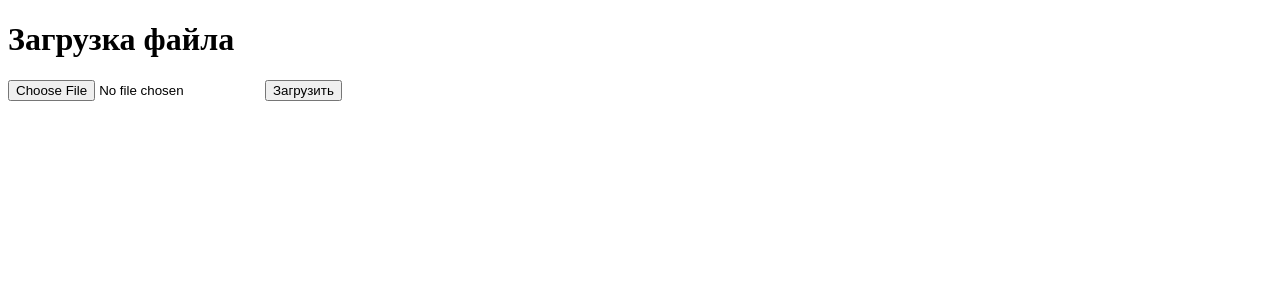
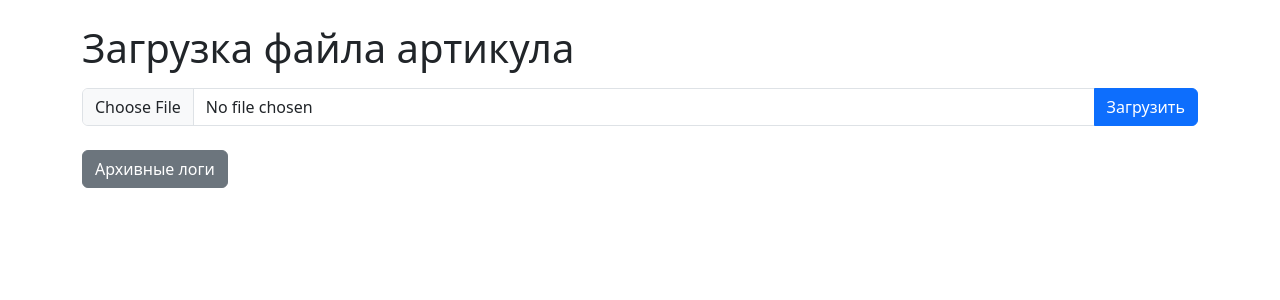
Before and after one commit to IvanZagulin/ozon-project, a Flask app: page / in a window 1280 px wide. Shown: the top 300 px of the page. Run offline with Flask 3, Linux system fonts and the light colour scheme; parts of the project's set-up code (start-up, migrations or seed data) failed here and were passed over.

Commit message:
Update index.html

```diff
--- a/templates/index.html
+++ b/templates/index.html
@@ -3,12 +3,28 @@
 <head>
     <meta charset="UTF-8">
     <title>Импорт карточек</title>
+    <link href="https://cdn.jsdelivr.net/npm/bootstrap@5.3.3/dist/css/bootstrap.min.css" rel="stylesheet">
 </head>
-<body>
-    <h1>Загрузка файла</h1>
-    <form method="POST" enctype="multipart/form-data">
-        <input type="file" name="file" required>
-        <button type="submit">Загрузить</button>
-    </form>
+<body class="container py-4">
+
+<h1 class="mb-3">Загрузка файла артикула</h1>
+<form class="mb-4" method="POST" enctype="multipart/form-data">
+    <div class="input-group">
+        <input type="file" class="form-control" name="file" required>
+        <button class="btn btn-primary" type="submit">Загрузить</button>
+    </div>
+</form>
+
+{% if logs %}
+<h2 class="h4">Текущие логи</h2>
+<pre class="bg-light border p-3" style="max-height:400px; overflow:auto;">
+{% for line in logs %}
+{{ line }}
+{% endfor %}
+</pre>
+{% endif %}
+
+<a class="btn btn-secondary" href="/logs">Архивные логи</a>
+
 </body>
 </html>
```
